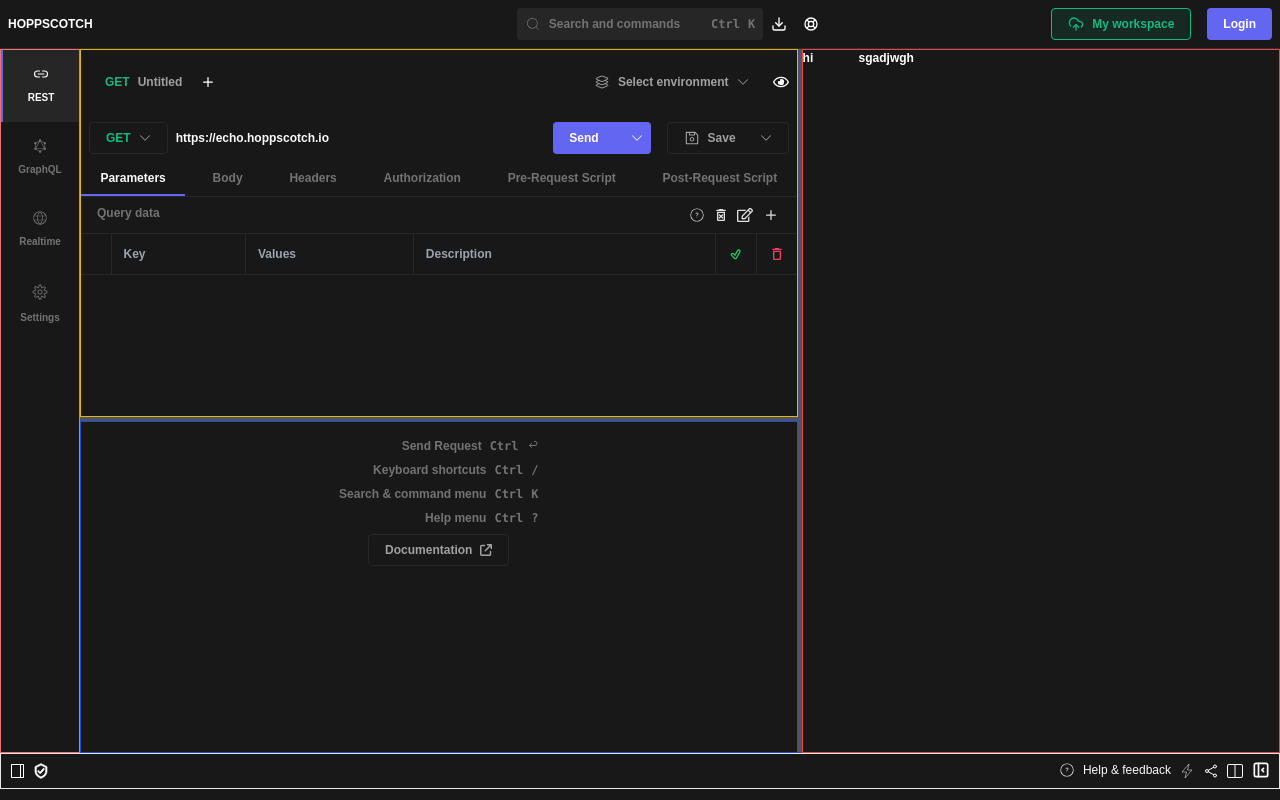
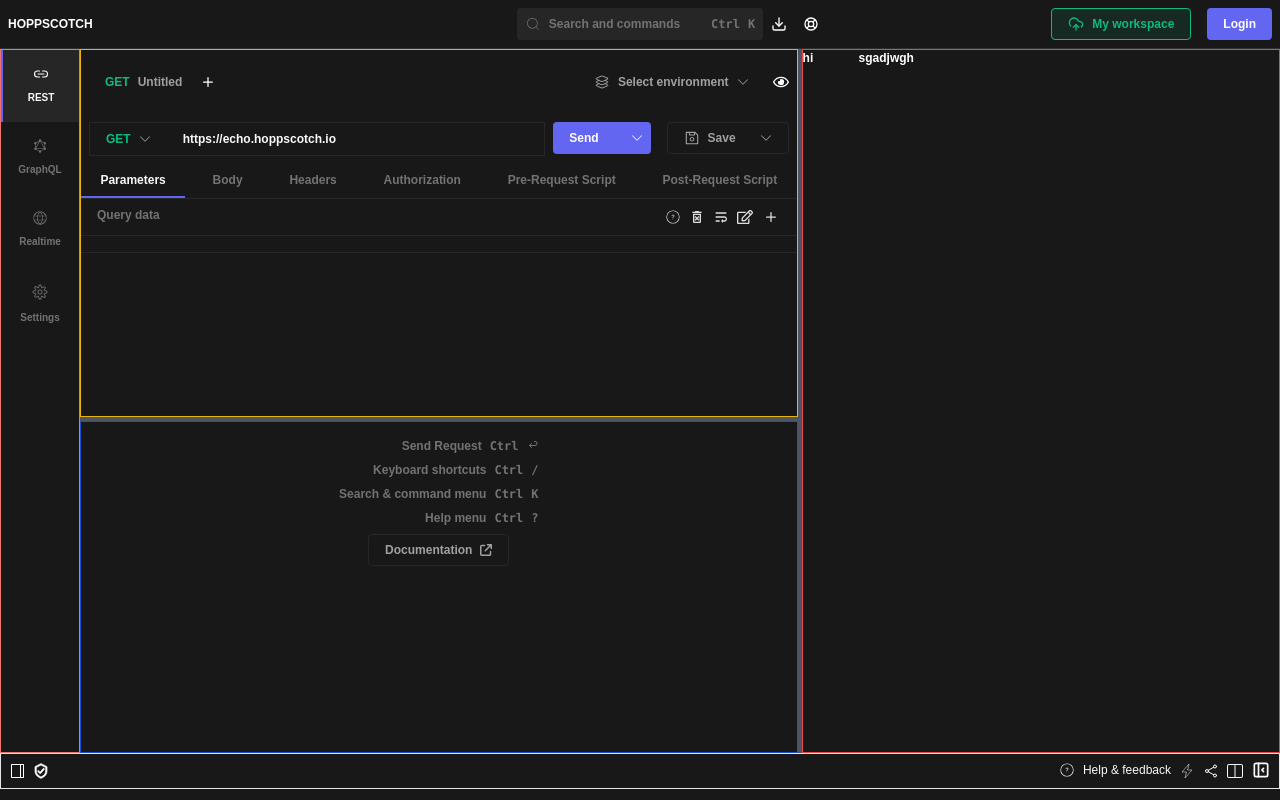
Before and after one commit to rsireesha-g/hoppscoth-clone, a React (Create React App) app: page / in a window 1280 px wide. Both pictures are taken after a click on the icon 744 px from the left and 215 px from the top of the page. Built offline with nearby package versions, Linux system fonts and the light colour scheme.

Commit message:
feat: parameters bulk edit

```diff
--- a/src/components/httpMethodComponents/queryParams.tsx
+++ b/src/components/httpMethodComponents/queryParams.tsx
@@ -1,7 +1,7 @@
 import React, { useState } from 'react'
 import { Tooltip } from '../tooltip'
 import { CiCircleQuestion } from 'react-icons/ci'
-import { MdOutlineDeleteForever, MdOutlineDeleteOutline } from 'react-icons/md'
+import { MdOutlineDeleteForever, MdOutlineDeleteOutline, MdOutlineWrapText } from 'react-icons/md'
 import { FaRegEdit } from 'react-icons/fa'
 import { IoIosAdd } from 'react-icons/io'
 import { TiTickOutline } from 'react-icons/ti'
@@ -16,7 +16,7 @@
 }
 
 export const QueryParams = ({ data, setData, initialState }: queryParamProps) => {
-
+    const [isBulkEdit, setIsBulkEdit] = useState(false);
 
     const handleAddRow = () => {
         let newRow: KeyValueDescription = { key: '', value: '', description: '' }
@@ -49,7 +49,19 @@
         }
     };
 
-    const handleEdit = () => { console.log('first') };
+    const handleBulkEdit = (e: React.ChangeEvent<HTMLInputElement>, ind: number) => {
+        const input = e.target.value;
+        const [key, value] = input.split(":").map((s) => s.trim()); // trim whitespace
+        const updatedRows = [...data];
+
+        updatedRows[ind] = {
+            ...updatedRows[ind],
+            key: key || '',
+            value: value || ''
+        };
+
+        setData(updatedRows);
+    };
 
 
     return (
@@ -66,8 +78,13 @@
                     <Tooltip position='top-left' text='Clear All'>
                         <MdOutlineDeleteForever size={16} onClick={handleClearAll} className='cursor-pointer' />
                     </Tooltip>
+                    {isBulkEdit &&
+                        <Tooltip position='top-left' text='Wrap Lines'>
+                            <MdOutlineWrapText size={16} className='cursor-pointer' />
+                        </Tooltip>
+                    }
                     <Tooltip position='top-left' text='Bulk Edit'>
-                        <FaRegEdit size={16} onClick={handleEdit} className='cursor-pointer' />
+                        <FaRegEdit size={16} onClick={() => setIsBulkEdit(!isBulkEdit)} className='cursor-pointer' />
                     </Tooltip>
                     <Tooltip position='top-left' text='Add New'>
                         <IoIosAdd size={20} onClick={handleAddRow} className='cursor-pointer' />
@@ -75,6 +92,8 @@
                 </div>
             </div>
             {/* grid */}
+            <>{
+                !isBulkEdit ?
                     <>
                         {data?.map((param: KeyValueDescription, ind: number) => (
                             <div className="w-full flex gap-0 align-middle text-secondaryLight justify-end border-b border-b-dividerDark" key={ind}>
@@ -101,6 +120,30 @@
                             </div>
                         ))}
                     </>
+                    :
+                    <div className=" border-b border-b-dividerDark p-2">
+                        {data?.map((param: KeyValueDescription, ind: number) => (
+                            <div key={ind} className='w-full flex gap-0 items-center align-middle text-secondaryLight justify-end'>
+                                {param?.key !== '' &&
+                                    <>
+                                        <div className="p-2 py- w-8 border-r border-r-dividerDark">{ind + 1}</div>
+                                        <div className="flex-gow-1 p-1 py-0 w-full">
+
+                                            <input type='text'
+                                                placeholder={`${data?.[0]?.key !== '' ? 'Entries are separated by new line, Keys and values are separated by :' : ''}`}
+                                                className='bg-transparent w-full text-accentDark'
+                                                name='bulk'
+                                                value={`${param?.key} : ${param?.value}`}
+                                                onChange={(e) => handleBulkEdit(e, ind)}
+                                            />
                                         </div>
+                                    </>
+                                }
+                            </div>
+                        ))}
+                    </div>
+            }
+            </>
+        </div >
     )
 }
--- a/src/index.css
+++ b/src/index.css
@@ -30,7 +30,7 @@
 
 input,
 textarea {
-  @apply border-none outline-none focus:border-none focus:outline-none hover:border-none;
+  @apply border-transparent outline-none focus:border-none focus:outline-none hover:border-none;
 }
 
 /* *::-webkit-scrollbar {
--- a/src/pages/rest.tsx
+++ b/src/pages/rest.tsx
@@ -131,16 +131,16 @@
                 </div>
             </div>
             <div className="flex justify-between gap-2 p-2">
-                <div className="overflow-visible relative">
+                <div className="overflow-visible relative border border-dividerDark w-full flex gap-2 justify-start align-middle">
                     <DropdownMenu position='bottom-left' button={
                         <Button type='secondary' text={selectedHttpMethod?.label} chevronExists={true}
-                            extraClass={`!flex-row`} textColor={selectedHttpMethod?.color} />
+                            extraClass={`!flex-row border-0`} textColor={selectedHttpMethod?.color} />
                     }
                         items={httpMethods}
                     ></DropdownMenu>
                     <input type='text' placeholder='Untitled'
                         defaultValue={'https://echo.hoppscotch.io'}
-                        className=' border border-dividerDark p-2 text-secondaryDark bg-transparent' />
+                        className='p-2 text-secondaryDark bg-transparent flex-grow' />
 
                 </div>
                 <div className='flex justify-center gap-4'>
```
Lines whose indentation alone changed are shown as unchanged.
